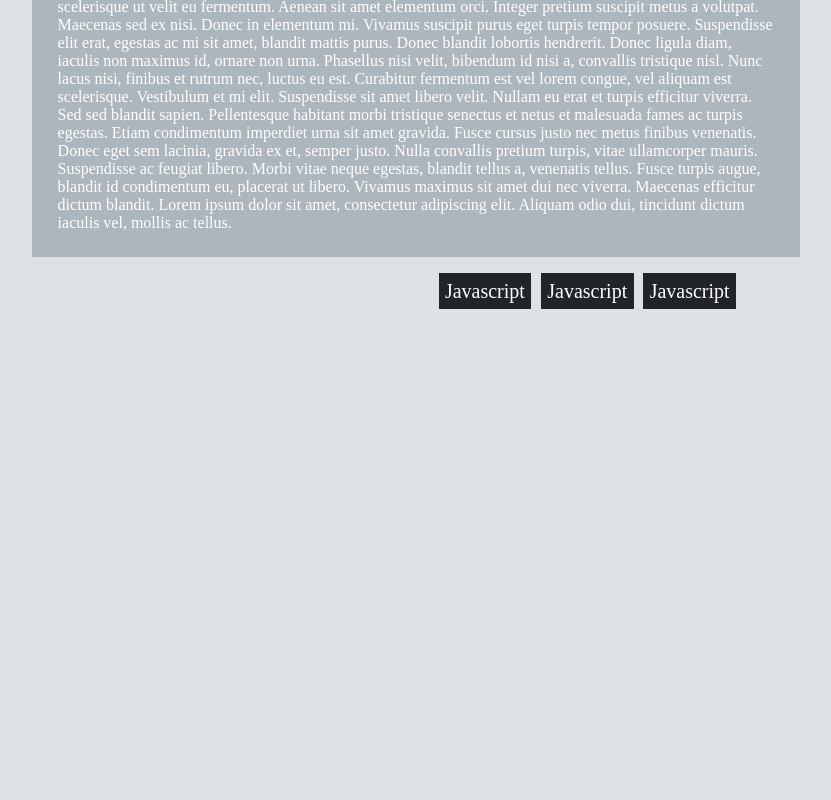
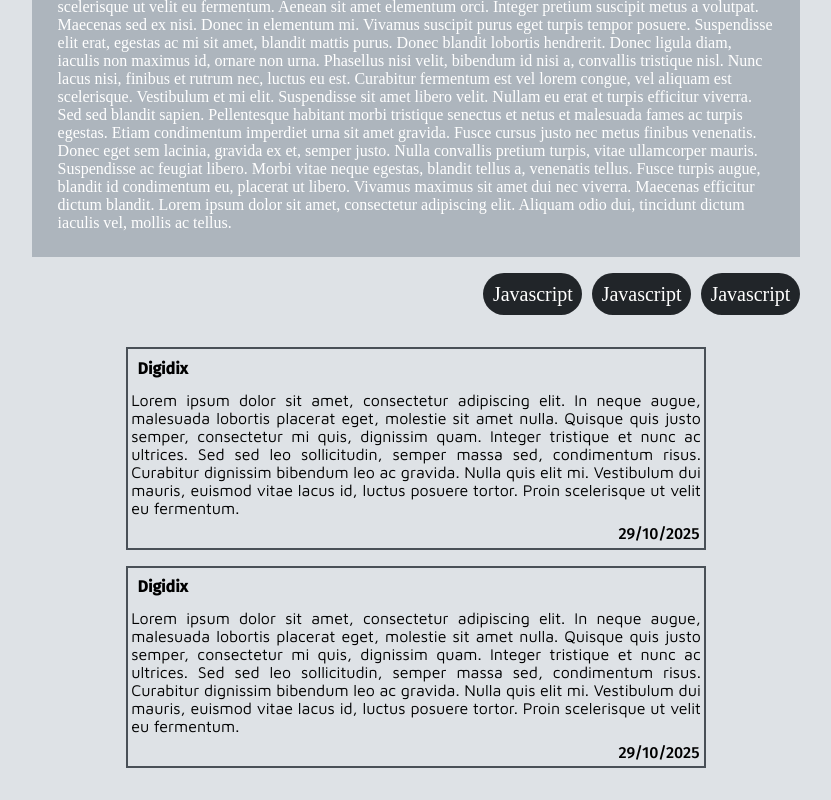
Before and after one commit to Quentindrms/snipShare, a React app in the folder frontend/: page /snippet-details in a window 1280 px wide. Shown: the part 406-1206 px from the top of the page, without its empty margins (224-1055 px from the left). Before the commit the page ends 800 px from the top, so only its background shows below. Built offline with nearby package versions, Linux system fonts and the light colour scheme; the HTML template or start-up script is replaced by a standard one.

Commit message:
Ajout de l'espace commentaire sur la page SnippetDetails Création d'un composant title-2 affichant un titre h2, possibilité de le centrer dynamiquement lors de l'appel du composant Ajout des tags sous forme de vignette dans les détails du snippet

```diff
--- /dev/null
+++ b/frontend/src/components/SnippetDetails/Commentary/Commentary.tsx
@@ -0,0 +1,24 @@
+import './commentary.css'
+
+interface CommentaryProps{
+    username: string,
+    contents: string,
+    publishDate: string,
+}
+
+export function Commentary({username, contents, publishDate}:CommentaryProps) {
+
+    return (
+        <div className='commentary'>
+            <div className="commentary-body">
+                <h4 className="commentary-username">{username}</h4>
+                <p className="commentary-contents">{contents}</p>
+            </div>
+            <div className="commentary-footer">
+                <p className="commentary-publish-date">{publishDate}</p>
+            </div>
+        </div>
+    )
+}
+
+export default Commentary;
--- /dev/null
+++ b/frontend/src/components/SnippetDetails/Commentary/commentary.css
@@ -0,0 +1,27 @@
+
+.commentary{
+    border: 2px solid var(--color-gray-700);
+    width: 45vw;
+}
+
+.commentary-username{
+    font-family: var(--font-fira);
+    margin: 0.75vw;
+}
+
+.commentary-contents{
+    font-family: var(--font-maven);
+    padding: 0.25vw;
+    text-align: justify;
+}
+
+.commentary-footer{
+    display: flex;
+    flex-direction: row;
+    justify-content: flex-end;
+    margin: 0.35vw;
+}
+
+.commentary-publish-date{
+    font-family: var(--font-fira);
+}
--- a/frontend/src/components/SnippetDetails/Tags/tag.css
+++ b/frontend/src/components/SnippetDetails/Tags/tag.css
@@ -3,6 +3,7 @@
     font-size: 2.5vh;
     background-color: var(--color-gray-900);
     color: var(--color-white);
-    padding: 0.5vw;
+    padding: 0.75vw;
     width: fit-content;
+    border-radius: 50px;
 }
--- a/frontend/src/components/Titles/Title-2.tsx
+++ b/frontend/src/components/Titles/Title-2.tsx
@@ -6,7 +6,7 @@ interface Title2Props{
 }
 
 export function Title2({text, center}:Title2Props){
-    return (<h2 className={`title-2${center ? '-centered' : ''}`}>{text}</h2>)
+    return (<h2 className={`title-2${center ? '-centered' : ''}`}>{text}</h2>); {/** Si center = true affiche title-2-centered */}
 }
 
 export default Title2;
--- a/frontend/src/style.css
+++ b/frontend/src/style.css
@@ -46,10 +46,21 @@ body{
     justify-content: flex-end;
 
     padding-left: 25vw;
-    padding-right: 25vw;
+    padding-right: 20vw;
     padding-top: 2vh;
 
 }
+
+
+.commentary-area{
+    display: flex;
+    flex-direction: column;
+    align-items: center;
+    gap: 2vh;
+    padding: 2vh;
+    margin: 2vh;
+}
+
 
 @media (max-width: 900px){
     .homepage-presentation{
--- a/frontend/src/views/SnippetDetails.tsx
+++ b/frontend/src/views/SnippetDetails.tsx
@@ -1,4 +1,5 @@
 import CodeArea from "../components/SnippetDetails/CodeArea/CodeArea";
+import Commentary from "../components/SnippetDetails/Commentary/Commentary";
 import DescriptionArea from "../components/SnippetDetails/DescriptionArea/DescriptionArea";
 import Tags from "../components/SnippetDetails/Tags/Tags";
 import Title2 from "../components/Titles/Title-2"
@@ -15,16 +16,26 @@ export function SnippetDetails() {
 
             <div className="snippet-contents">
 
-                <CodeArea code=' Lorem ipsum dolor sit amet, consectetur adipiscing elit. In neque augue, malesuada lobortis placerat eget, molestie sit amet nulla. Quisque quis justo semper, consectetur mi quis, dignissim quam. Integer tristique et nunc ac ultrices. Sed sed leo sollicitudin, semper massa sed, condimentum risus. Curabitur dignissim bibendum leo ac gravida. Nulla quis elit mi. Vestibulum dui mauris, euismod vitae lacus id, luctus posuere tortor. Proin scelerisque ut velit eu fermentum.
-
+                <CodeArea code='Lorem ipsum dolor sit amet, consectetur adipiscing elit. In neque augue, malesuada lobortis placerat eget, molestie sit amet nulla. Quisque quis justo semper, consectetur mi quis, dignissim quam. Integer tristique et nunc ac ultrices. Sed sed leo sollicitudin, semper massa sed, condimentum risus. Curabitur dignissim bibendum leo ac gravida. Nulla quis elit mi. Vestibulum dui mauris, euismod vitae lacus id, luctus posuere tortor. Proin scelerisque ut velit eu fermentum.
                 Aenean sit amet elementum orci. Integer pretium suscipit metus a volutpat. Maecenas sed ex nisi. Donec in elementum mi. Vivamus suscipit purus eget turpis tempor posuere. Suspendisse elit erat, egestas ac mi sit amet, blandit mattis purus. Donec blandit lobortis hendrerit. Donec ligula diam, iaculis non maximus id, ornare non urna. Phasellus nisi velit, bibendum id nisi a, convallis tristique nisl. Nunc lacus nisi, finibus et rutrum nec, luctus eu est. Curabitur fermentum est vel lorem congue, vel aliquam est scelerisque. Vestibulum et mi elit. Suspendisse sit amet libero velit. Nullam eu erat et turpis efficitur viverra. Sed sed blandit sapien. Pellentesque habitant morbi tristique senectus et netus et malesuada fames ac turpis egestas.
-
                 Etiam condimentum imperdiet urna sit amet gravida. Fusce cursus justo nec metus finibus venenatis. Donec eget sem lacinia, gravida ex et, semper justo. Nulla convallis pretium turpis, vitae ullamcorper mauris. Suspendisse ac feugiat libero. Morbi vitae neque egestas, blandit tellus a, venenatis tellus. Fusce turpis augue, blandit id condimentum eu, placerat ut libero. Vivamus maximus sit amet dui nec viverra. Maecenas efficitur dictum blandit. Lorem ipsum dolor sit amet, consectetur adipiscing elit. Aliquam odio dui, tincidunt dictum iaculis vel, mollis ac tellus. '/>
 
                 <div className="snippet-tag-area ">
                     <Tags text='Javascript' />
                     <Tags text='Javascript' />
                     <Tags text='Javascript' />
+                </div>
+
+                <div className="commentary-area">
+
+                    <Commentary contents="Lorem ipsum dolor sit amet, consectetur adipiscing elit. In neque augue, malesuada lobortis placerat eget, molestie sit amet nulla. Quisque quis justo semper, consectetur mi quis, dignissim quam. Integer tristique et nunc ac ultrices. Sed sed leo sollicitudin, semper massa sed, condimentum risus. Curabitur dignissim bibendum leo ac gravida. Nulla quis elit mi. Vestibulum dui mauris, euismod vitae lacus id, luctus posuere tortor. Proin scelerisque ut velit eu fermentum."
+                        username="Digidix"
+                        publishDate="29/10/2025" />
+
+                    <Commentary contents="Lorem ipsum dolor sit amet, consectetur adipiscing elit. In neque augue, malesuada lobortis placerat eget, molestie sit amet nulla. Quisque quis justo semper, consectetur mi quis, dignissim quam. Integer tristique et nunc ac ultrices. Sed sed leo sollicitudin, semper massa sed, condimentum risus. Curabitur dignissim bibendum leo ac gravida. Nulla quis elit mi. Vestibulum dui mauris, euismod vitae lacus id, luctus posuere tortor. Proin scelerisque ut velit eu fermentum."
+                        username="Digidix"
+                        publishDate="29/10/2025" />
+
                 </div>
 
             </div>
```
